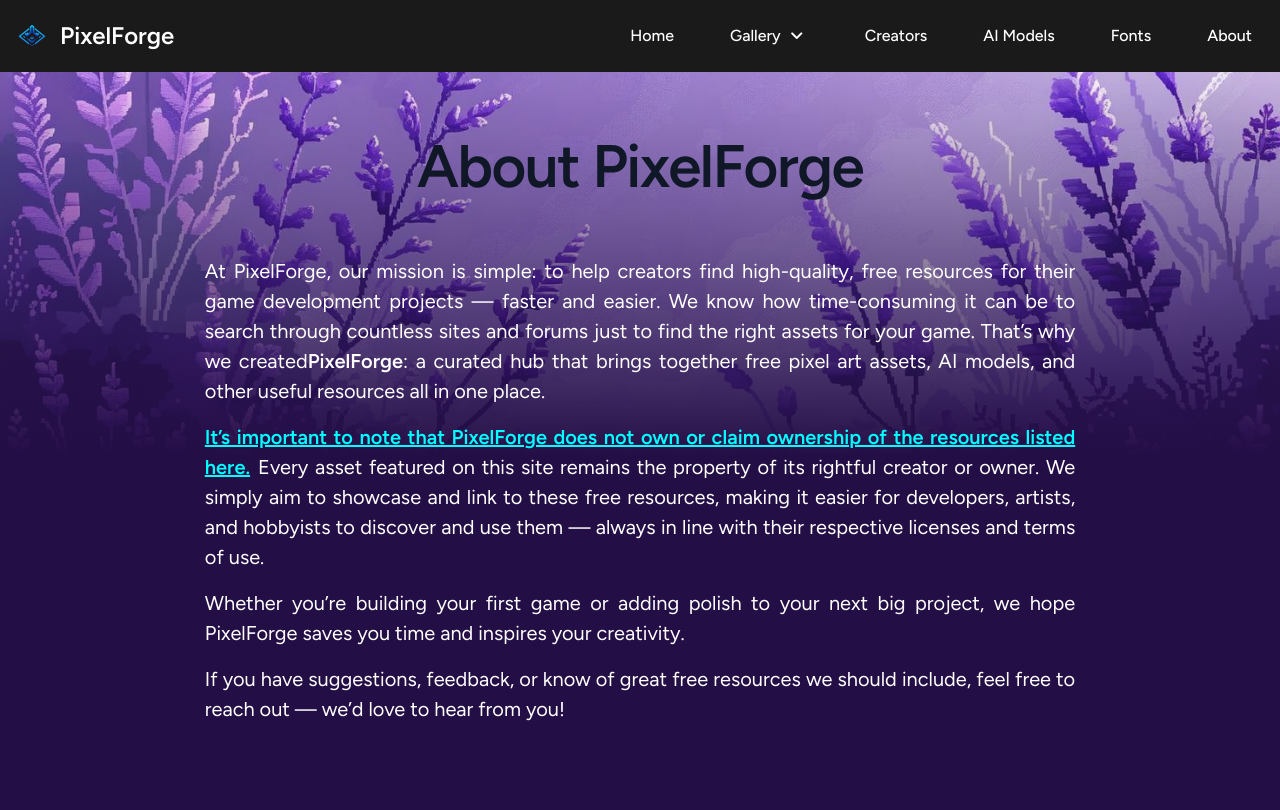
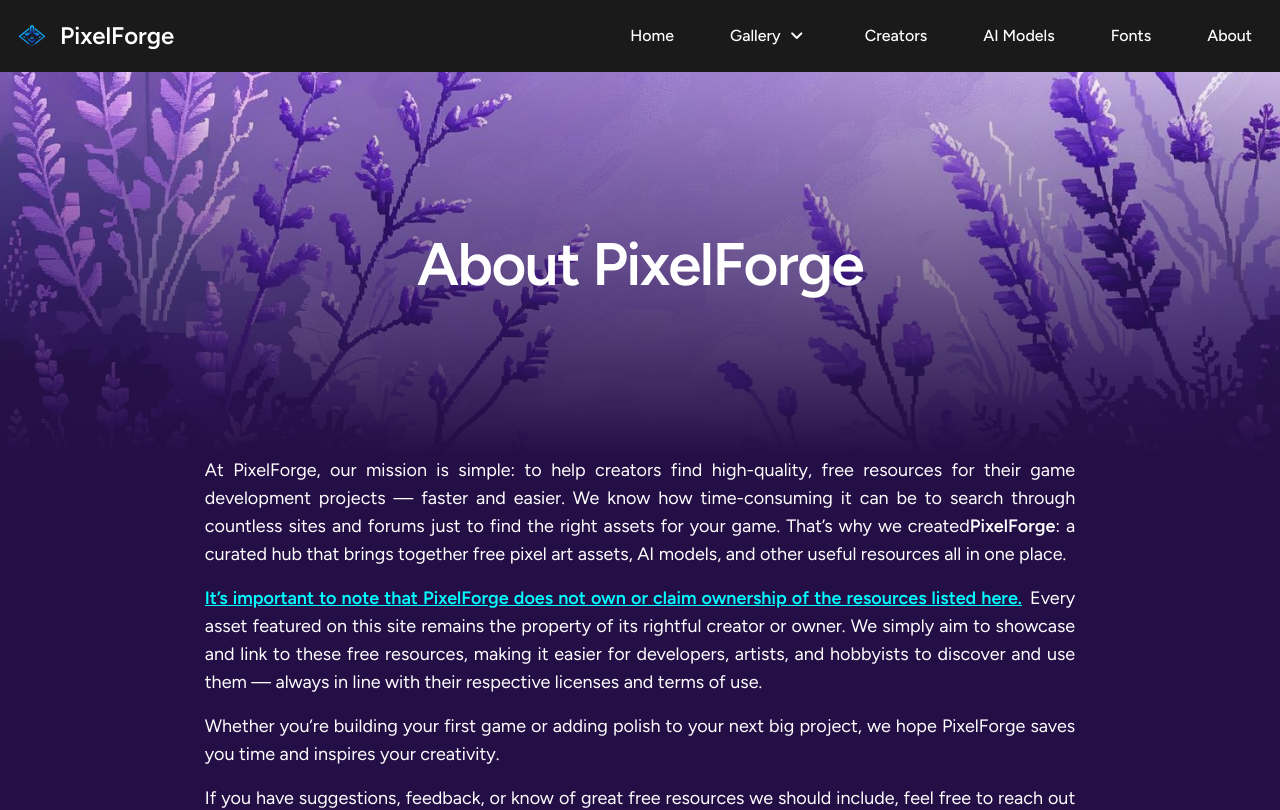
Before and after one commit to MysticMetaphors/PixelForge, a React (Vite) app: page /about in a window 1280 px wide. Shown: the top 810 px of the page. Built offline with nearby package versions, Linux system fonts and the light colour scheme.

Commit message:
Fix about page

```diff
--- a/src/Pages/About.jsx
+++ b/src/Pages/About.jsx
@@ -2,50 +2,39 @@ export default function About() {
     return (
         <>
             <div
-                className="h-96 bg-cover bg-center"
+                className="h-96 bg-cover bg-center flex justify-center items-center"
                 style={{
                     backgroundImage: `linear-gradient(to top, #240e46ff, transparent), url('/Pixel Art background Violet theme nature (1).jpg')`,
                 }}
             >
                 <div className="py-8 px-4 mx-auto max-w-screen-xl text-center lg:py-16 lg:px-12">
-                    <h1 className="mb-4 text-4xl font-extrabold tracking-tight leading-none text-gray-900 md:text-5xl lg:text-6xl dark:text-white">
+                    <h1 className="text-4xl font-extrabold tracking-tight leading-none md:text-5xl lg:text-6xl text-white">
                         About PixelForge
                     </h1>
-                    {/* <p className="mb-8 text-lg font-normal text-gray-500 lg:text-xl sm:px-16 xl:px-48 dark:text-gray-200">
-
-                    </p> */}
                 </div>
             </div>
 
-            <div className="bg-gray-50 relative text-black/50 bg-violet-1000 dark:text-white/50 h-[50vh] flex flex-row flex-wrap justify-start items-center pb-[100px] ">
-                {/* <p className="text-justify text-white text-[20px]">We know how time-consuming it can be to search through countless sites and forums just to find the right assets for your game. That’s why we created PixelForge: a curated hub that brings together free pixel art assets, AI models, and other useful resources all in one place.
-                   It’s important to note that PixelForge does not own or claim ownership of the resources listed here. Every asset featured on this site remains the property of its rightful creator or owner. We simply aim to showcase and link to these free resources, making it easier for developers, artists, and hobbyists to discover and use them — always in line with their respective licenses and terms of use.
-                   Whether you’re building your first game or adding polish to your next big project, we hope PixelForge saves you time and inspires your creativity.
-                   If you have suggestions, feedback, or know of great free resources we should include, feel free to reach out — we’d love to hear from you!
-                </p> */}
-                <div className="px-[16%] absolute top-[-200px]">
-                    <p className="mb-4 text-justify text-white text-[20px]">
+            <div className="bg-gray-50 relative bg-violet-1000 text-white/50 h-full flex flex-row flex-wrap justify-start items-center pb-[100px] ">
+
+                <div className="px-[16%]">
+                    <p className="mb-4 text-justify text-white text-lg">
                         At PixelForge, our mission is simple: to help creators find high-quality, free resources for their game development projects — faster and easier.
                         We know how time-consuming it can be to search through countless sites and forums just to find the right assets for your game. That’s why we created
                         <span className="font-semibold">PixelForge</span>: a curated hub that brings together free pixel art assets, AI models, and other useful resources all in one place.
                     </p>
 
-                    {/* <p className="mb-4 text-justify text-white text-[20px]">
-
-                    </p> */}
-
-                    <p className="mb-4 text-justify text-[20px]">
+                    <p className="mb-4 text-justify text-lg">
                         <span className="font-semibold underline text-blue-100 mr-[8px]">
                             It’s important to note that PixelForge does not own or claim ownership of the resources listed here.
                         </span>
                         <span className="text-white">Every asset featured on this site remains the property of its rightful creator or owner. We simply aim to showcase and link to these free resources, making it easier for developers, artists, and hobbyists to discover and use them — always in line with their respective licenses and terms of use.</span>
                     </p>
 
-                    <p className="mb-4 text-justify text-white text-[20px]">
+                    <p className="mb-4 text-justify text-white text-lg">
                         Whether you’re building your first game or adding polish to your next big project, we hope PixelForge saves you time and inspires your creativity.
                     </p>
 
-                    <p className="text-justify text-white text-[20px]">
+                    <p className="text-justify text-white text-lg">
                         If you have suggestions, feedback, or know of great free resources we should include, feel free to reach out — we’d love to hear from you!
                     </p>
                 </div>
```
